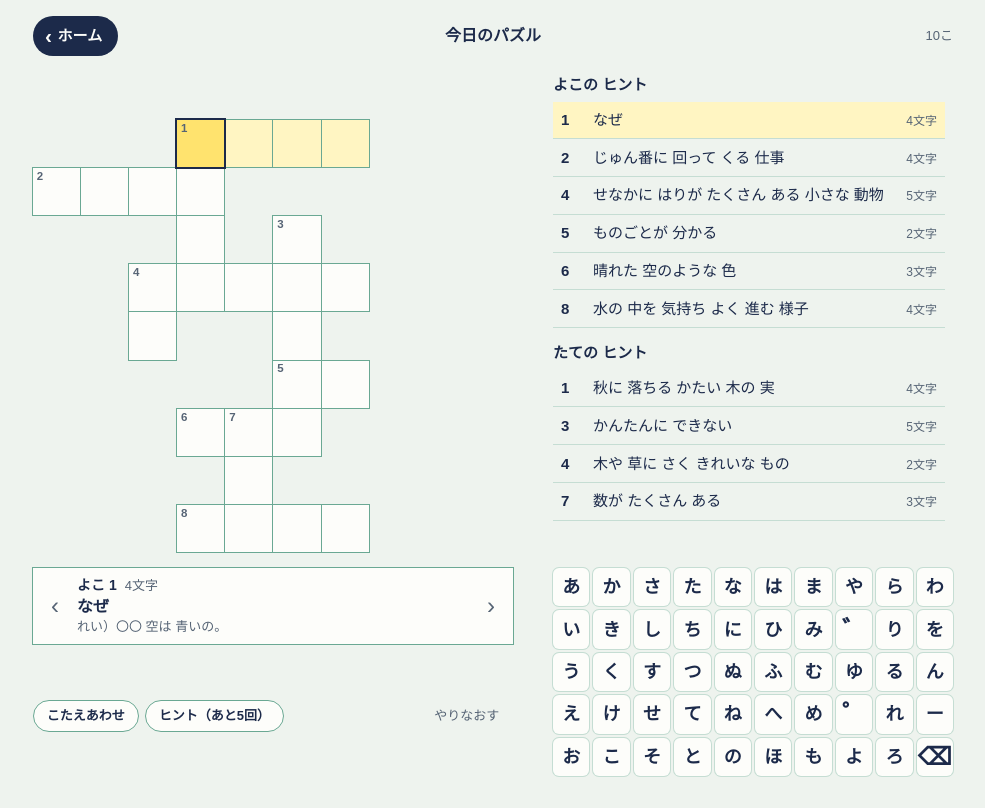
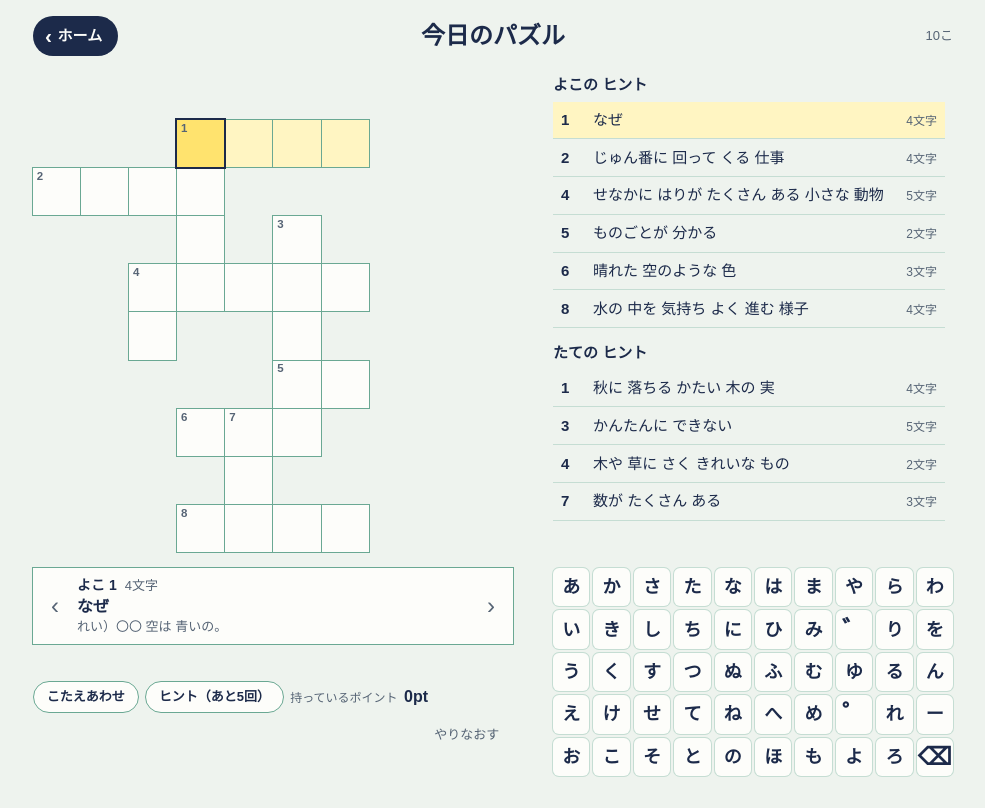
Before and after one commit to c1t0d0s0/wordlynx, a website built with Vite: page index.html in a window 1280 px wide. Both pictures are taken after a click on the link "はじめる". Shown: the whole page, without its empty margins (147-1132 px from the left). Built offline with nearby package versions, Linux system fonts and the light colour scheme; a web font is replaced by a local one.

Commit message:
fixed UI

```diff
--- a/src/styles.css
+++ b/src/styles.css
@@ -740,8 +740,10 @@ rt {
 }
 
 .bar h1 {
-  font-size: 1rem;
+  font-size: clamp(1.25rem, 5.5vw, 1.5rem);
   font-weight: 700;
+  line-height: 1.3;
+  white-space: nowrap;
 }
 
 .back {
@@ -772,7 +774,7 @@ rt {
 
 .board {
   --min-cell: 30px;
-  --fit: min(100%, 32.5rem, 100dvh - 24.5rem);
+  --fit: min(100%, 32.5rem, 100dvh - 26.5rem);
   container-type: inline-size;
   display: grid;
   /* 字の有無でマスの大きさが変わらないよう、行も列も中身に関係なく等分する */
@@ -973,6 +975,23 @@ rt {
   margin-left: auto;
 }
 
+/* ヒントに使えるポイント。ヒントのボタンのすぐあとにならぶ (せまい画面では次の行の左はし) */
+.tools-points {
+  display: flex;
+  align-items: baseline;
+  gap: 0.4rem;
+  color: var(--muted);
+  font-size: 0.75rem;
+  line-height: 1.3;
+}
+
+.tools-points b {
+  color: var(--ink);
+  font-family: var(--hand);
+  font-weight: 600;
+  font-size: 1rem;
+}
+
 .status {
   flex-basis: 100%;
   font-size: 0.8125rem;
@@ -985,8 +1004,8 @@ rt {
 }
 
 /* クリア前は「ことばを見る」を、クリア後は「こたえあわせ」「ヒント」をかくす */
-.game:not(.is-done) .tools .btn:nth-child(3),
-.game.is-done .tools .btn:nth-child(-n + 2) {
+.game:not(.is-done) .tools .only-done,
+.game.is-done .tools .only-playing {
   display: none;
 }
 
@@ -1095,6 +1114,7 @@ rt {
     grid-row: 4;
     margin-top: 0.75rem;
   }
+
 
   .clues {
     grid-column: 2;
--- a/src/ui/game.ts
+++ b/src/ui/game.ts
@@ -123,14 +123,19 @@ export function renderGame(
   );
 
   const status = h('p', { class: 'status', role: 'status' });
-  const reviewBtn = h('button', { type: 'button', class: 'btn', onclick: () => openResult(puzzle, { celebrate: false, mode }) }, t.showWords);
-  const hintBtn = h('button', { type: 'button', class: 'btn', onclick: hint });
+  const reviewBtn = h('button', { type: 'button', class: 'btn only-done', onclick: () => openResult(puzzle, { celebrate: false, mode }) }, t.showWords);
+  const hintBtn = h('button', { type: 'button', class: 'btn only-playing', onclick: hint });
+  // ヒントに使えるポイントを、ヒントのボタンのそばに出す
+  const pointsNum = h('b', {});
+  const pointsBox = h('p', { class: 'tools-points' }, t.pointsLabel, pointsNum);
   const tools = h(
     'div',
     { class: 'tools' },
-    h('button', { type: 'button', class: 'btn', onclick: check }, t.check),
+    h('button', { type: 'button', class: 'btn only-playing', onclick: check }, t.check),
     hintBtn,
     reviewBtn,
+    // ヒントのボタンのすぐあとに置く。せまい画面では次の行の左、広い画面ではヒントの右にならぶ
+    pointsBox,
     h('button', { type: 'button', class: 'btn btn-quiet', onclick: restart }, t.restart),
     status,
   );
@@ -355,6 +360,7 @@ export function renderGame(
   function paintHintButton(): void {
     const left = FREE_HINTS - hintsUsed();
     hintBtn.textContent = left > 0 ? t.hintFree(left) : t.hintPaid;
+    pointsNum.textContent = t.points(balance());
   }
 
   function finish(): void {
```
